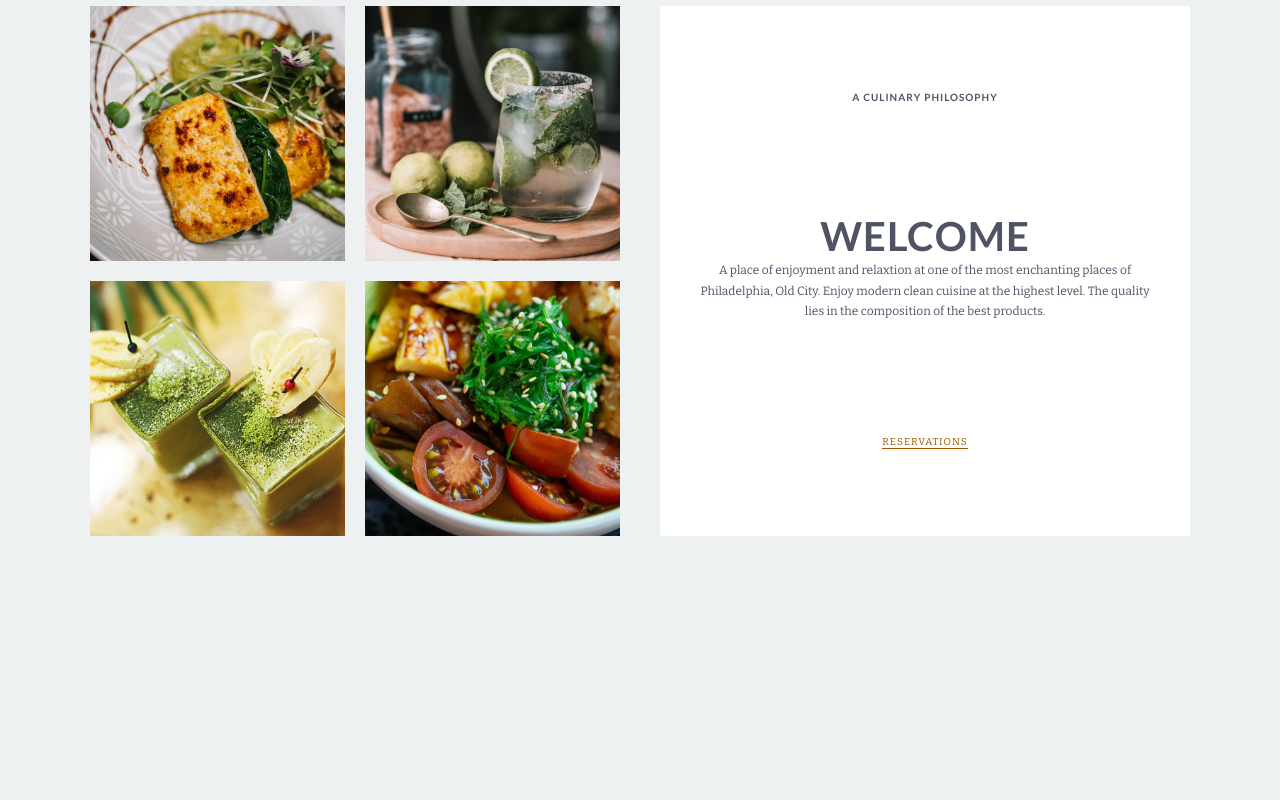
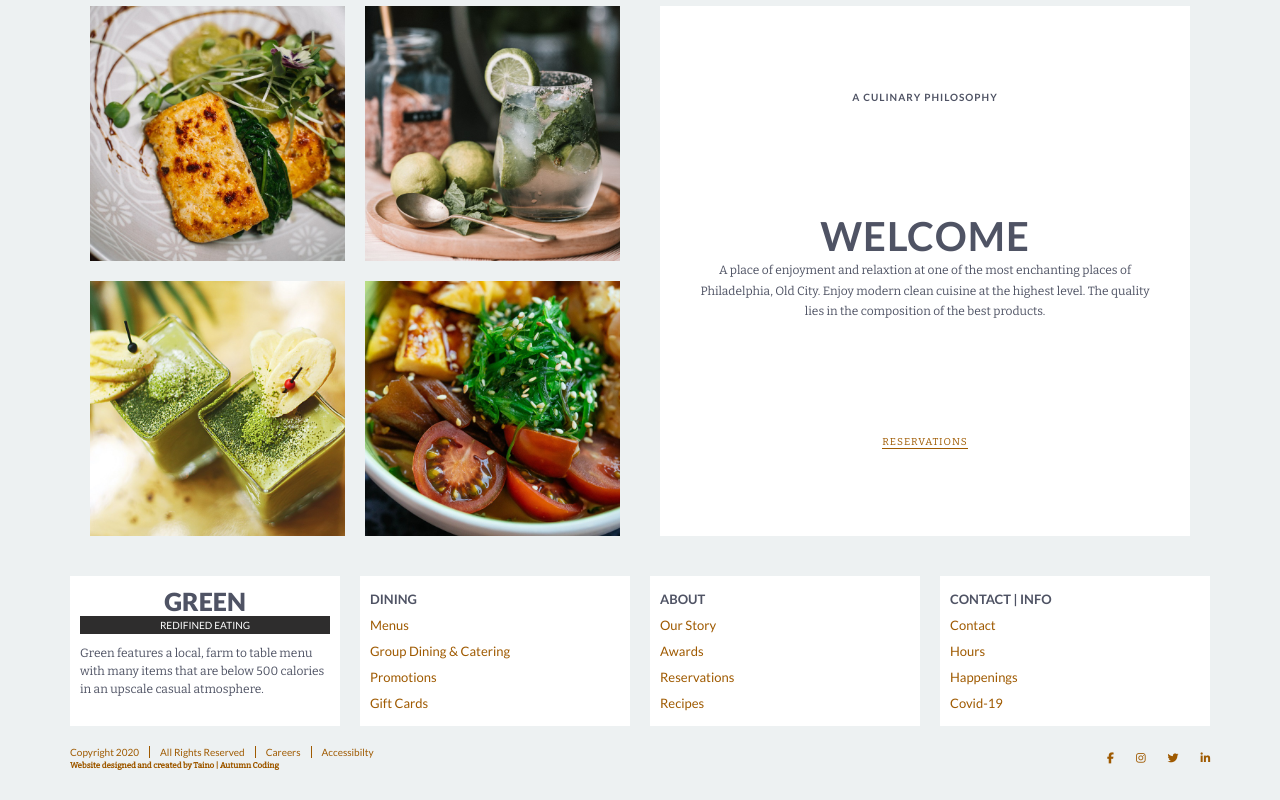
Before and after one commit to greentie12/GreenEat, a plain HTML site: page index.html in a window 1280 px wide. Shown: the part 1834-2634 px from the top of the page. Before the commit the page ends 2410 px from the top, so only its background shows below. Drawn offline with nearby package versions, Linux system fonts and the light colour scheme; a web font is replaced by a local one.

Commit message:
media footer

```diff
--- a/css/style.css
+++ b/css/style.css
@@ -6,6 +6,7 @@ font-family: 'Bitter', serif;
 font-family: 'Lato', sans-serif;
 font-family: 'Montez', cursive;
 font-family: 'Dancing Script', cursive;
+color #edf1f2
  */
 
 * {
@@ -332,6 +333,105 @@ header {
   margin: 4rem 2rem;
 }
 
+/* footer */
+footer {
+  padding-bottom: 3rem;
+}
+
+.footer-content {
+  display: grid;
+  grid-template-columns: repeat(4, 1fr);
+  gap: 2rem;
+}
+
+.footer-content > div {
+  background-color: #fff;
+  padding: 1rem;
+}
+
+.address h3,
+.address h5 {
+  text-align: center;
+}
+
+.address h3 {
+  font-weight: 800;
+}
+
+.address h5 {
+  color: #fff;
+  background-color: #2e2d2d;
+  font-size: 1rem;
+  font-weight: 400;
+  padding: 0.3rem 0;
+  margin-bottom: 1rem;
+}
+
+.address p {
+  font-size: 1.2rem;
+  line-height: 1.5;
+}
+
+.footer-ul {
+  line-height: 2;
+}
+
+.footer-ul h5 {
+  font-size: 1.3rem;
+}
+
+.footer-ul a {
+  font-size: 1.3rem;
+  transition: color 0.5s;
+}
+
+footer a:hover {
+  color: #4d2b00;
+}
+
+.footer-bottom {
+  display: flex;
+  justify-content: space-between;
+  align-items: center;
+  margin-top: 2rem;
+}
+
+.footer-bottom-info p {
+  font-size: 0.8rem;
+  margin-top: 0.3rem;
+  color: var(--link-color);
+  font-weight: 600;
+}
+
+.footer-bottom-links ul {
+  display: flex;
+  gap: 1rem;
+}
+
+.footer-bottom-links a {
+  padding-right: 1rem;
+}
+
+.footer-bottom-links ul li {
+  border-right: 1px solid var(--link-color);
+}
+
+.footer-bottom-links ul li:last-child {
+  border-right: none;
+}
+
+footer .social a {
+  padding-right: 2rem;
+}
+
+footer .social a:last-child {
+  padding-right: 0;
+}
+
+footer .social i {
+  font-size: 1.1rem;
+}
+
 @media screen and (max-width: 768px) {
   .container {
     max-width: 700px;
@@ -478,4 +578,40 @@ header {
   #menu .restaurant-description {
     margin-top: 1.5rem;
   }
+
+  .footer-content {
+    grid-template-columns: 1fr;
+    gap: 2rem;
+    text-align: center;
+  }
+
+  .footer-content > div {
+    margin: auto;
+    width: 80%;
+  }
+
+  .address h5 {
+    display: inline-block;
+    padding: 0.5rem 2rem;
+    margin: auto;
+  }
+
+  .footer-ul li {
+    margin-bottom: 0.5rem;
+  }
+
+  .footer-bottom {
+    flex-direction: column;
+    text-align: center;
+  }
+
+  .footer-bottom-info {
+    margin: auto;
+  }
+
+  .footer-bottom .social {
+    margin-top: 2rem;
+    display: flex;
+    gap: 4rem;
+  }
 }
--- a/index.html
+++ b/index.html
@@ -131,6 +131,67 @@
       </div>
     </section>
 
+    <footer>
+      <div class="container">
+        <div class="footer-content">
+          <div class="address">
+            <h3>Green</h3>
+            <h5>Redifined Eating</h5>
+            <p>
+              Green features a local, farm to table menu with many items that
+              are below 500 calories in an upscale casual atmosphere.
+            </p>
+          </div>
+          <div class="footer-dining footer-ul">
+            <h5>Dining</h5>
+            <ul>
+              <li><a href="#">Menus</a></li>
+              <li><a href="#">Group Dining & Catering</a></li>
+              <li><a href="#">Promotions</a></li>
+              <li><a href="#">Gift Cards</a></li>
+            </ul>
+          </div>
+          <div class="footer-about footer-ul">
+            <h5>About</h5>
+            <ul>
+              <li><a href="#">Our Story</a></li>
+              <li><a href="#">Awards</a></li>
+              <li><a href="#">Reservations</a></li>
+              <li><a href="#">Recipes</a></li>
+            </ul>
+          </div>
+          <div class="contact-dining footer-ul">
+            <h5>Contact | Info</h5>
+            <ul>
+              <li><a href="#">Contact</a></li>
+              <li><a href="#">Hours</a></li>
+              <li><a href="#">Happenings</a></li>
+              <li><a href="#">Covid-19</a></li>
+            </ul>
+          </div>
+        </div>
+        <div class="footer-bottom">
+          <div class="footer-bottom-info">
+            <div class="footer-bottom-links">
+              <ul>
+                <li><a href="#">Copyright 2020</a></li>
+                <li><a href="#">All Rights Reserved</a></li>
+                <li><a href="#">Careers</a></li>
+                <li><a href="#">Accessibilty</a></li>
+              </ul>
+            </div>
+            <p>Website designed and created by Taino | Autumn Coding</p>
+          </div>
+          <div class="social">
+            <a href="#"><i class="fab fa-facebook-f"></i></a>
+            <a href="#"><i class="fab fa-instagram"></i></a>
+            <a href="#"><i class="fab fa-twitter"></i></a>
+            <a href="#"><i class="fab fa-linkedin-in"></i></a>
+          </div>
+        </div>
+      </div>
+    </footer>
+
     <script>
       var dt = new Date();
       document.getElementById("datetime").innerHTML = dt.toDateString();
```
Also changed, not shown: img/wood-back.JPG (added).
